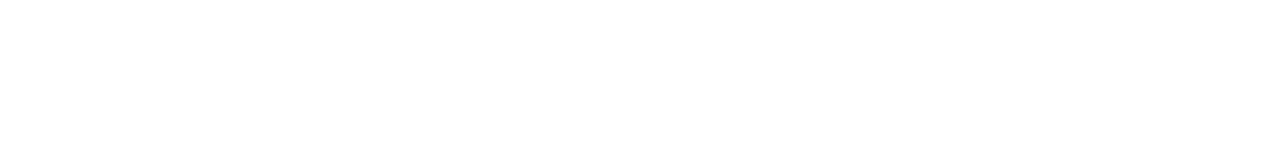
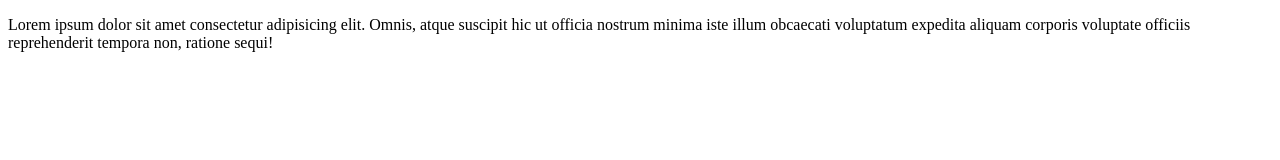
Before and after one commit to Hope1010/Firstrepository, a plain HTML site: page index.html in a window 1280 px wide. Drawn offline with Linux system fonts and the light colour scheme.

Commit message:
add lorem to index.html

```diff
--- a/index.html
+++ b/index.html
@@ -4,9 +4,9 @@
     <meta charset="UTF-8">
     <meta http-equiv="X-UA-Compatible" content="IE=edge">
     <meta name="viewport" content="width=device-width, initial-scale=1.0">
-    <title>Document</title>
+    <title>index</title>
 </head>
 <body>
-
+    <p>Lorem ipsum dolor sit amet consectetur adipisicing elit. Omnis, atque suscipit hic ut officia nostrum minima iste illum obcaecati voluptatum expedita aliquam corporis voluptate officiis reprehenderit tempora non, ratione sequi!</p>
 </body>
 </html>
```
